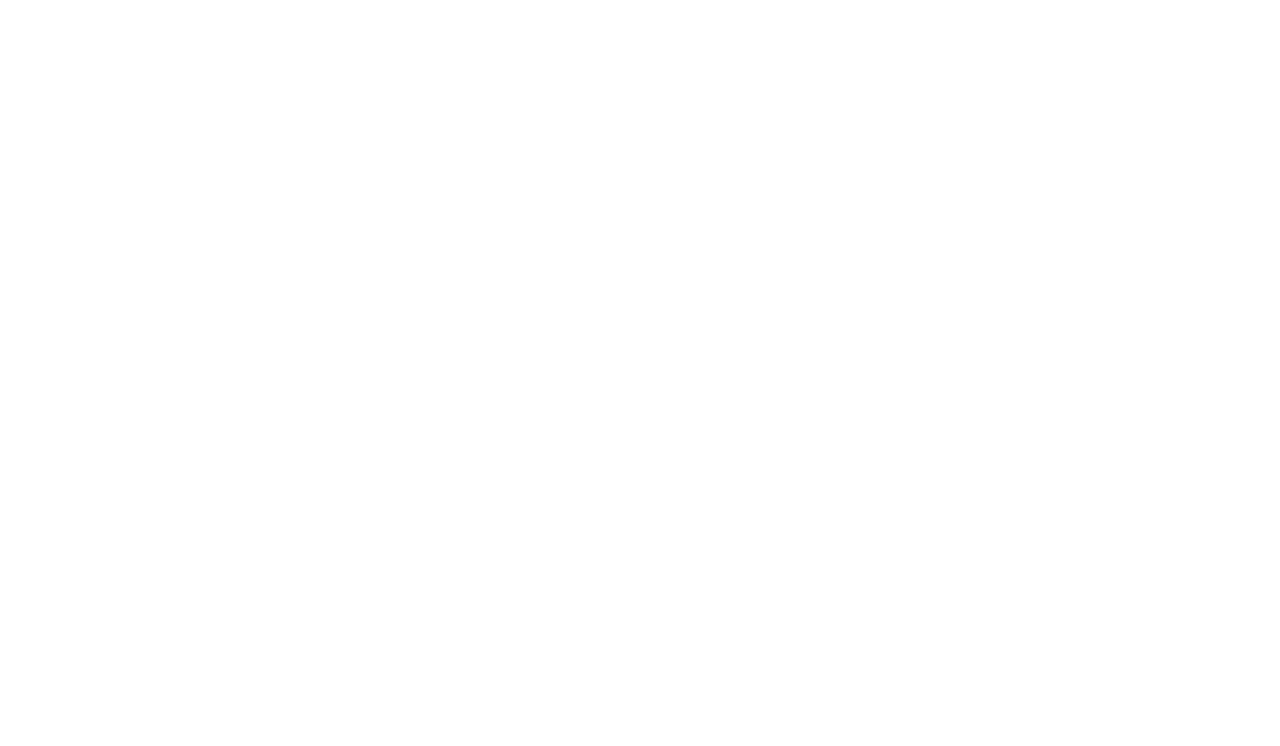
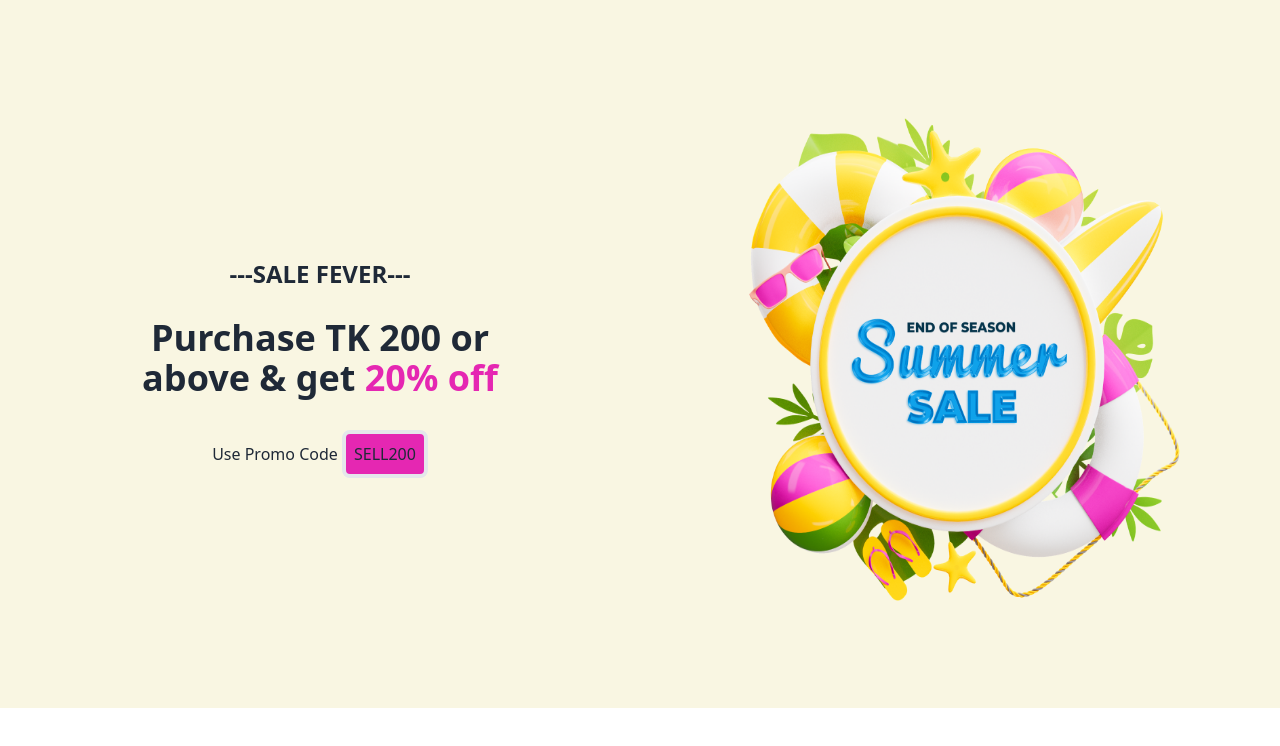
Before and after one commit to Mohosin2126/85-summer-sale-assignment, a plain HTML site: page index.html in a window 1280 px wide. Drawn offline with nearby package versions, Linux system fonts and the light colour scheme.

Commit message:
banner section done

```diff
--- a/index.html
+++ b/index.html
@@ -9,10 +9,26 @@
     <script src="https://cdn.tailwindcss.com"></script>
 </head>
 <body>
-
-     </header>
      <main>
-
+<!-- banner section   -->
+ <div class="flex md:justify-center flex-wrap items-center bg-[#F9F6E2] w-full h-1/2 ">
+ <!-- banner title  -->
+    <div class="flex-1">
+<h5 class=" mt-7 mb-7 black text-center font-bold text-2xl ">
+    ---SALE FEVER---
+</h5>
+<h1 class="black text-4xl text-center font-extrabold  mb-8">Purchase TK 200 or <br>
+     above & get <span class="text-[#E527B2] text-center font-extrabold ">20% off</span>
+</h1>
+<p class="black text-center font-medium  ">Use Promo Code <button class="bg-[#E527B2] border-4 p-2 rounded-lg mx-auto"> SELL200
+</button></p>
+ </div>
+ <!-- banner photo -->
+ <div class=" md:flex-1">
+  <img class=" p-10 h-[708px] w-[708px] md:p-20"
+  src="./images/Summer 1.png" alt="">
+ </div>
+ </div>
      </main>
      <footer>
 
```
